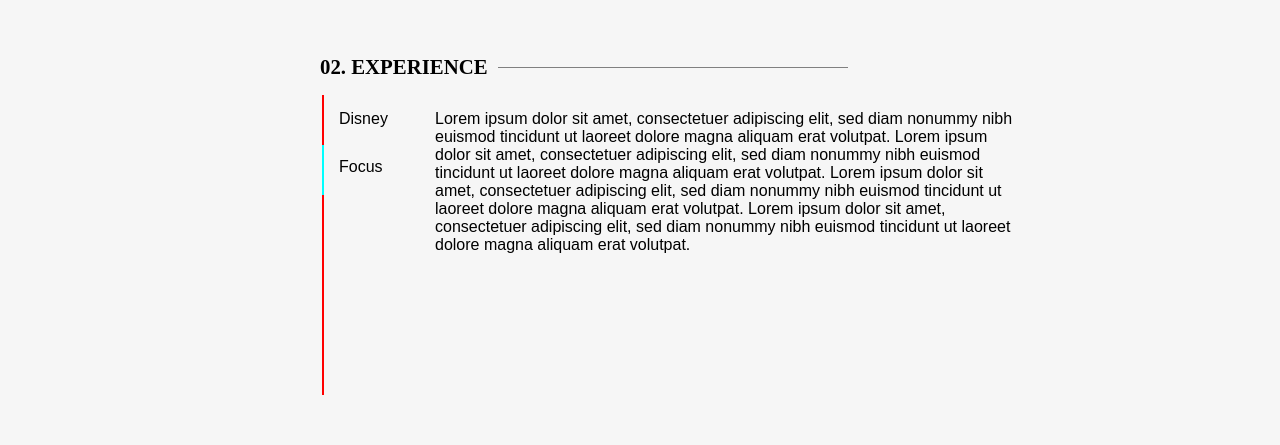
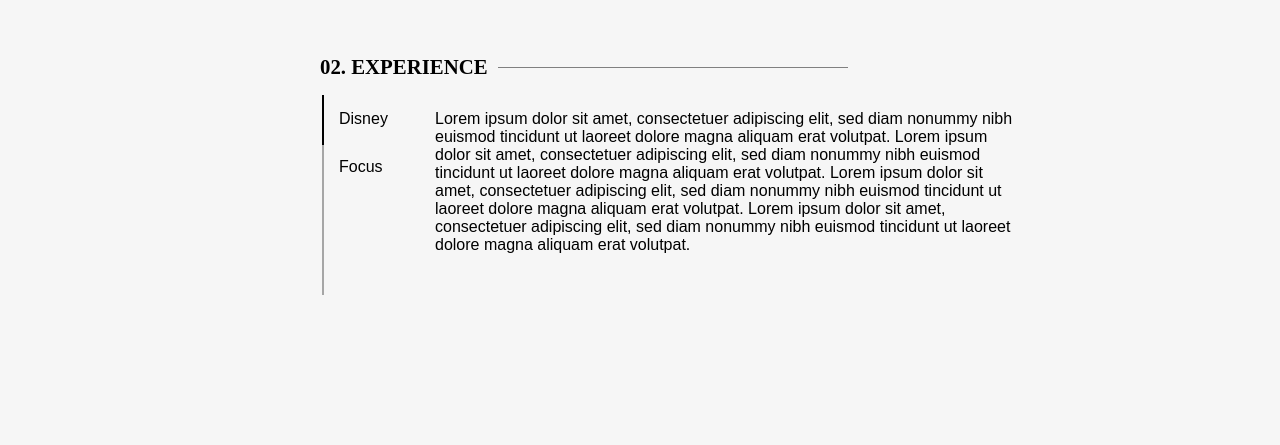
Before and after one commit to nicolekistler/personal-site-2022, a React (Create React App) app: page / in a window 1280 px wide. Shown: the part 1775-2220 px from the top of the page. Built offline with nearby package versions, Linux system fonts and the light colour scheme; a web font is replaced by a local one.

Commit message:
maffs innit

```diff
--- a/src/components/Experience/index.jsx
+++ b/src/components/Experience/index.jsx
@@ -1,4 +1,4 @@
-import React, { memo } from 'react';
+import React, { memo, useState } from 'react';
 import styled from 'styled-components';
 import { colors } from '../../styles/colors';
 import { SectionTitle } from '../../styles/typography';
@@ -10,7 +10,6 @@ const Wrapper = styled.div`
     width: 50%;
     margin: auto;
 `;
-
 
 const Heading = styled.div`
     display: flex;
@@ -38,21 +37,22 @@ const TabWrapper = styled.div`
 
 const TabSelector = styled.div`
     display: flex;
-    border-left: 2px solid red;
+    border-left: 2px solid ${colors.lightGrey};
     flex-direction: column;
     width: 100px;
-    height: 300px;
+    height: 200px;
 `;
 
 const Tab = styled.div`
     display: flex;
     width: 100px;
     padding: 15px;
+    cursor: pointer;
 `;
 
 const TabHighlight = styled.div`
-    border-left: 2px solid cyan;
-    transform: translate(2px, 50px);
+    border-left: 2px solid black;
+    transform: translate(2px, ${({ translateYValue }) => translateYValue}px);
     height: 50px;
     transition: transform 0.25s cubic-bezier(0.645, 0.045, 0.355, 1);
     transition-delay: 0.1s;
@@ -70,6 +70,11 @@ const text = `Lorem ipsum dolor sit amet, consectetuer adipiscing elit, sed diam
 Lorem ipsum dolor sit amet, consectetuer adipiscing elit, sed diam nonummy nibh euismod tincidunt ut laoreet dolore magna aliquam erat volutpat.`;
 
 const Experience = () => {
+
+    const [activeTabId, setActiveTab] = useState(0);
+
+    const translateYValue = 50 * activeTabId;
+
     return (
         <section className='page-section' name='experience' style={{backgroundColor: colors.offWhite}}>
             <Wrapper>
@@ -79,10 +84,10 @@ const Experience = () => {
                 </Heading>
                 <Timeline>
                     <TabWrapper>
-                        <TabHighlight/>
+                        <TabHighlight translateYValue={translateYValue}/>
                         <TabSelector>
-                            <Tab>Disney</Tab>
-                            <Tab>Focus</Tab>
+                            <Tab onClick={() => { setActiveTab(0)}}>Disney</Tab>
+                            <Tab onClick={() => { setActiveTab(1)}}>Focus</Tab>
                         </TabSelector>
                     </TabWrapper>
                     <PanelWrapper>
```
